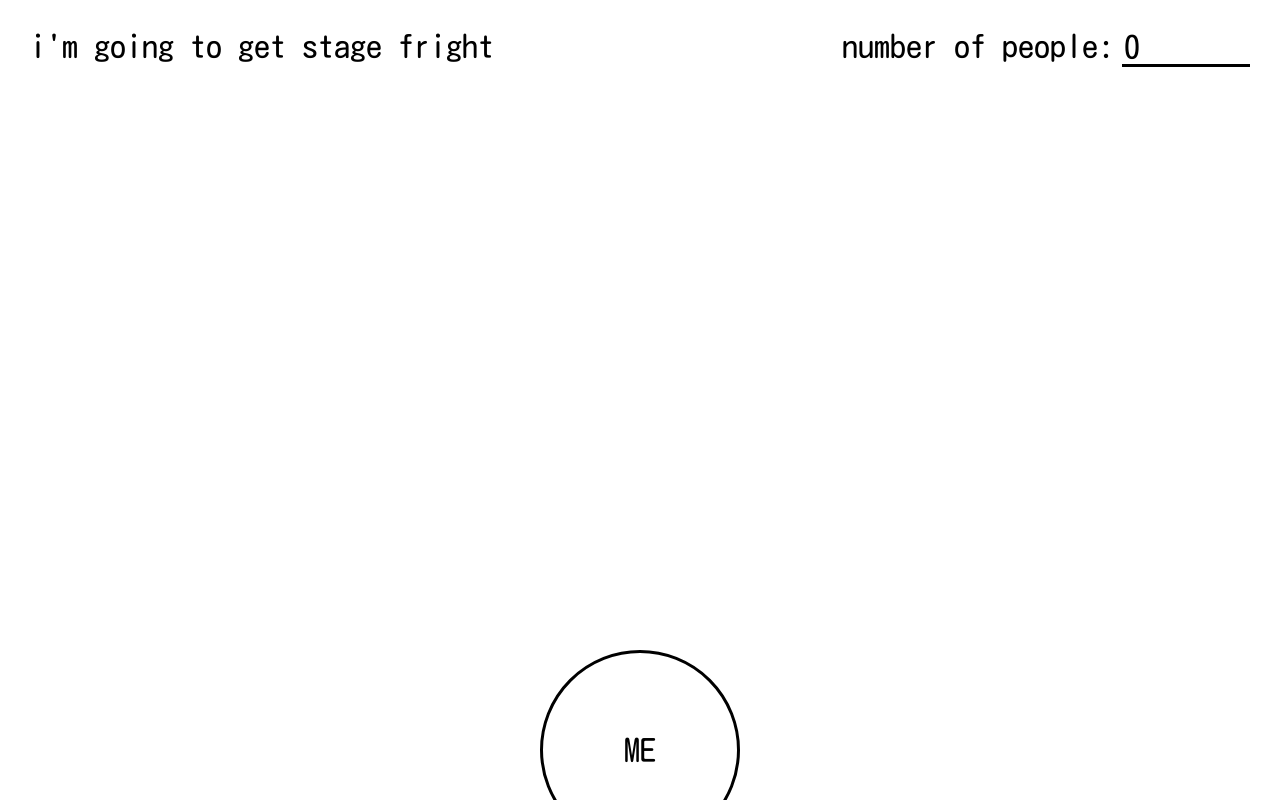
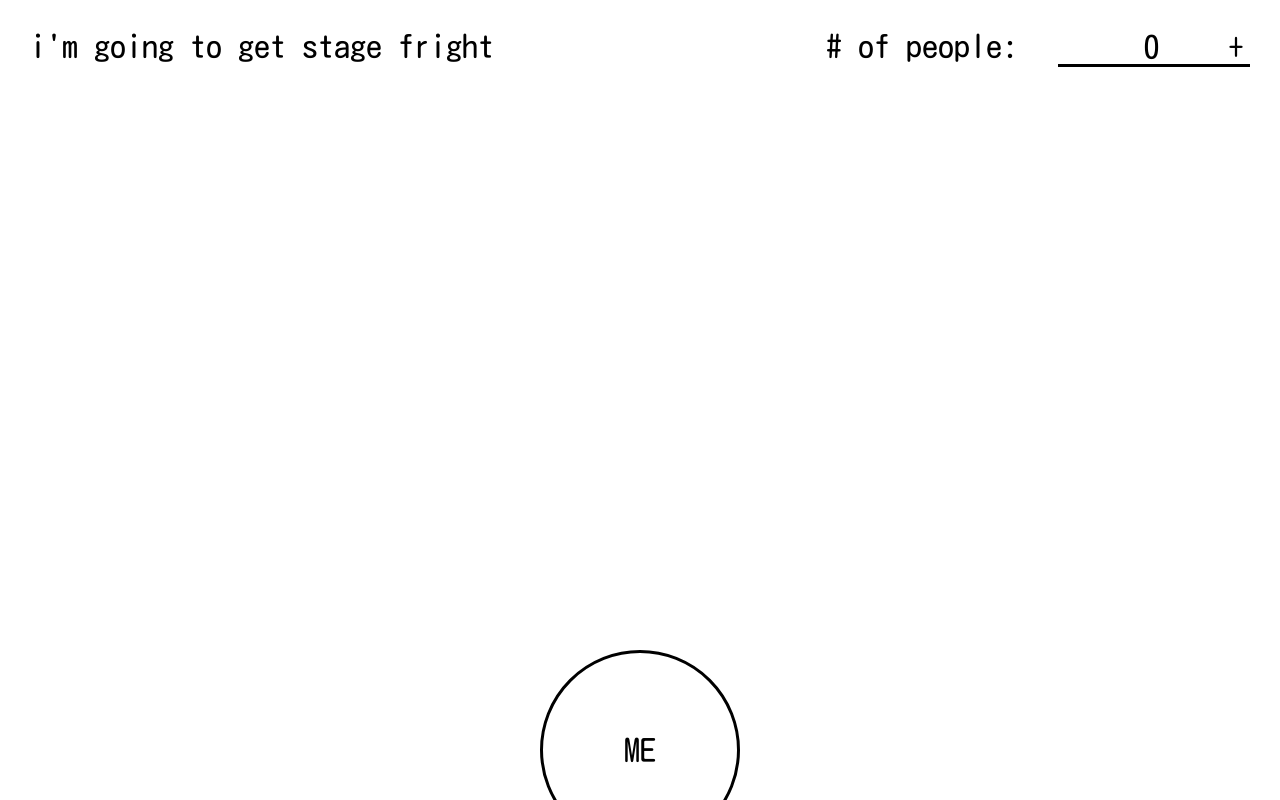
Before and after one commit to skinsshark/imscared, a React (Create React App) app: page / in a window 1280 px wide. Built offline with nearby package versions, Linux system fonts and the light colour scheme.

Commit message:
add CrowdControl

```diff
--- a/src/App.css
+++ b/src/App.css
@@ -11,18 +11,12 @@
 header {
   display: flex;
   justify-content: space-between;
-  gap: 8px;
+  gap: 12px;
 }
 
 header .options {
   display: flex;
   flex-direction: column;
-  gap: 8px;
-}
-
-header .options > div {
-  display: flex;
-  justify-content: space-between;
   gap: 8px;
 }
 
@@ -33,12 +27,33 @@ header .options > div {
   }
 }
 
+.input-wrapper {
+  display: flex;
+  gap: 40px;
+  position: relative;
+}
+
+button {
+  position: absolute;
+  outline: none;
+  border: none;
+  background: #fff;
+  cursor: pointer;
+  bottom: 3px;
+}
+
+button:last-child {
+  right: 0;
+}
+
 input {
-  width: 8rem;
+  width: 12rem;
   border: none;
   border-bottom: 3px solid #000;
   outline: none;
   border-radius: 0;
+  text-align: center;
+  padding-left: 12px;
 }
 
 .me,
--- a/src/App.tsx
+++ b/src/App.tsx
@@ -12,9 +12,51 @@ const Crowd = ({ numOfPeople }: { numOfPeople: number }) => {
   );
 };
 
+const CrowdControl = ({
+  numOfPeople,
+  setNumOfPeople,
+}: {
+  numOfPeople: number;
+  setNumOfPeople: React.Dispatch<React.SetStateAction<number>>;
+}) => {
+  const inputRef = useRef<HTMLInputElement>(null);
+
+  const onDecrease = () => {
+    setNumOfPeople((val) => Math.max(0, val - 1));
+  };
+
+  const onIncrease = () => {
+    setNumOfPeople((val) => val + 1);
+  };
+
+  return (
+    <div className="input-wrapper">
+      <button className={numOfPeople === 0 ? 'hide' : ''} onClick={onDecrease}>
+        -
+      </button>
+      <input
+        ref={inputRef}
+        type="number"
+        min={0}
+        value={numOfPeople}
+        onSelect={() => {
+          if (inputRef.current) {
+            inputRef.current.select();
+          }
+        }}
+        onChange={(e) =>
+          e.target.value === ''
+            ? setNumOfPeople(0)
+            : setNumOfPeople(parseInt(e.target.value))
+        }
+      />
+      <button onClick={onIncrease}>+</button>
+    </div>
+  );
+};
+
 function App() {
   const [numOfPeople, setNumOfPeople] = useState(0);
-  const inputRef = useRef<HTMLInputElement>(null);
 
   return (
     <div className="page-wrapper">
@@ -22,18 +64,10 @@ function App() {
         <h1>i'm going to get stage fright</h1>
         <div className="options">
           <div className="input-wrapper">
-            <p>number of people: </p>
-            <input
-              ref={inputRef}
-              type="number"
-              min={0}
-              value={numOfPeople}
-              onSelect={() => {
-                if (inputRef.current) {
-                  inputRef.current.select();
-                }
-              }}
-              onChange={(e) => setNumOfPeople(parseInt(e.target.value))}
+            <p># of people: </p>
+            <CrowdControl
+              numOfPeople={numOfPeople}
+              setNumOfPeople={setNumOfPeople}
             />
           </div>
         </div>
--- a/src/index.css
+++ b/src/index.css
@@ -38,3 +38,7 @@ h3 {
     height: 3rem;
   }
 }
+
+.hide {
+  visibility: hidden;
+}
```
